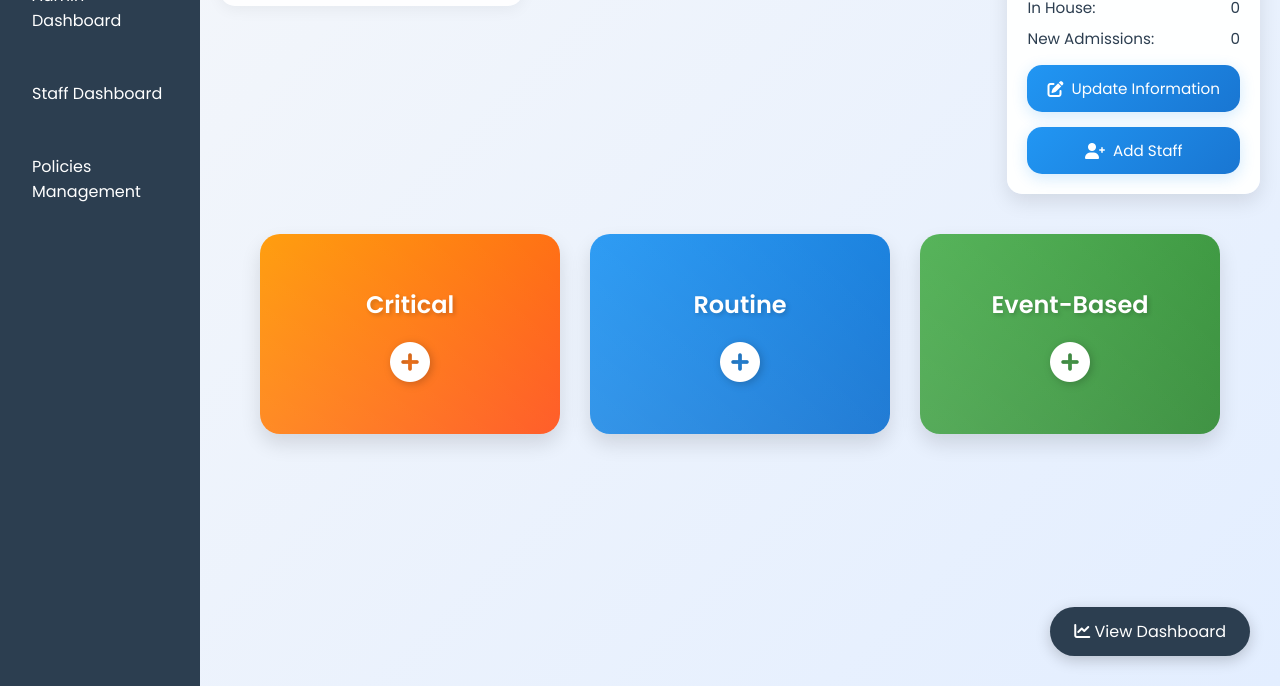
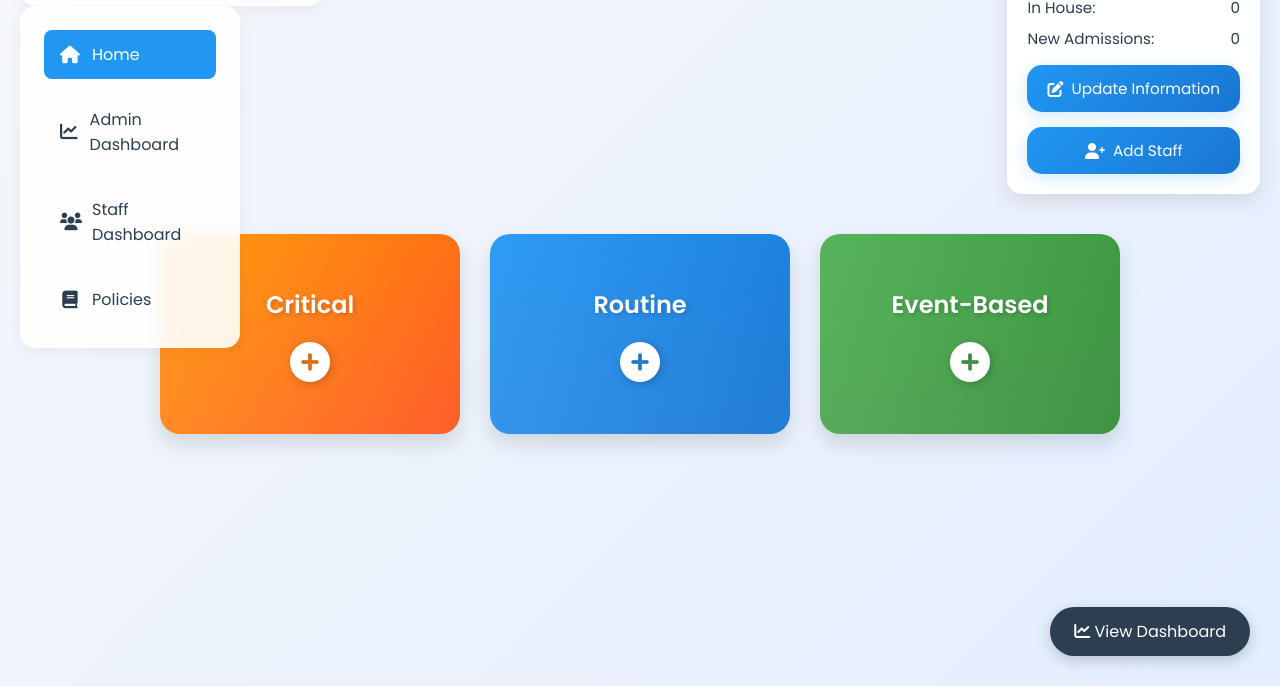
Before and after one commit to D-sumanth/careconnect_2, a website: page public/index.html in a window 1280 px wide. Shown: the part 114-800 px from the top of the page. Drawn offline with Linux system fonts and the light colour scheme; no server answers.

Commit message:
dashboard version 2

```diff
--- /dev/null
+++ b/public/css/vertical-nav.css
@@ -0,0 +1,49 @@
+.vertical-nav {
+    background: rgba(255, 255, 255, 0.9);
+    border-radius: 15px;
+    box-shadow: 0 4px 15px rgba(0, 0, 0, 0.05);
+    backdrop-filter: blur(10px);
+    padding: 1.5rem;
+    position: fixed;
+    left: 20px;
+    top: 120px;
+    width: 220px;
+    z-index: 1000;
+}
+
+.vertical-nav ul {
+    list-style: none;
+    margin: 0;
+    padding: 0;
+    display: flex;
+    flex-direction: column;
+    gap: 1rem;
+}
+
+.vertical-nav a {
+    display: flex;
+    align-items: center;
+    gap: 0.75rem;
+    color: #2c3e50;
+    text-decoration: none;
+    padding: 0.75rem 1rem;
+    border-radius: 8px;
+    transition: all 0.3s ease;
+}
+
+.vertical-nav a:hover {
+    background-color: #2196f3;
+    color: white;
+    transform: translateX(5px);
+}
+
+.vertical-nav a.active {
+    background-color: #2196f3;
+    color: white;
+}
+
+.vertical-nav i {
+    font-size: 1.1rem;
+    width: 20px;
+    text-align: center;
+}
--- a/public/index.html
+++ b/public/index.html
@@ -13,24 +13,24 @@
       rel="stylesheet"
     />
     <link rel="stylesheet" href="/css/styles.css" />
-    <link rel="stylesheet" href="/css/nav.css" />
-    <link rel="stylesheet" href="/css/layout.css" />
+    <link rel="stylesheet" href="/css/vertical-nav.css" />
   </head>
   <body>
-    <nav class="main-nav">
-      <ul>
-        <li><a href="index.html" class="active">Home</a></li>
-        <li><a href="dashboard.html">Admin Dashboard</a></li>
-        <li><a href="staff-dashboard.html">Staff Dashboard</a></li>
-        <li><a href="policies.html">Policies Management</a></li>
-      </ul>
-    </nav>
     <div class="top-container">
       <header>
         <h1 class="logo">
           <span class="blue-c">C</span>are<span class="blue-c">C</span>onnect
         </h1>
       </header>
+
+      <nav class="vertical-nav">
+        <ul>
+          <li><a href="index.html" class="active"><i class="fas fa-home"></i> Home</a></li>
+          <li><a href="dashboard.html"><i class="fas fa-chart-line"></i> Admin Dashboard</a></li>
+          <li><a href="staff-dashboard.html"><i class="fas fa-users"></i> Staff Dashboard</a></li>
+          <li><a href="policies.html"><i class="fas fa-book"></i> Policies</a></li>
+        </ul>
+      </nav>
 
       <div class="info-box">
         <p>Date: <span id="current-date"></span></p>
```
Also changed, not shown: public/css/styles.css (indentation only).
